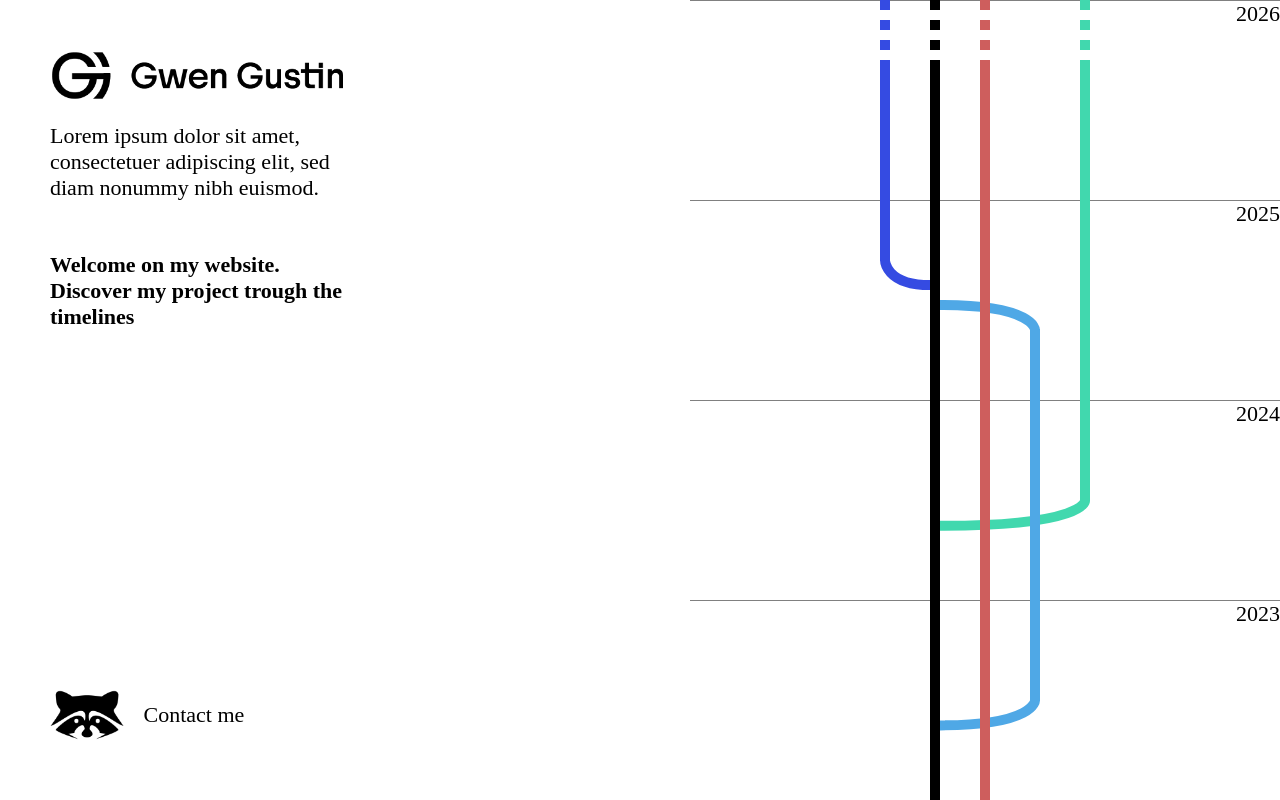
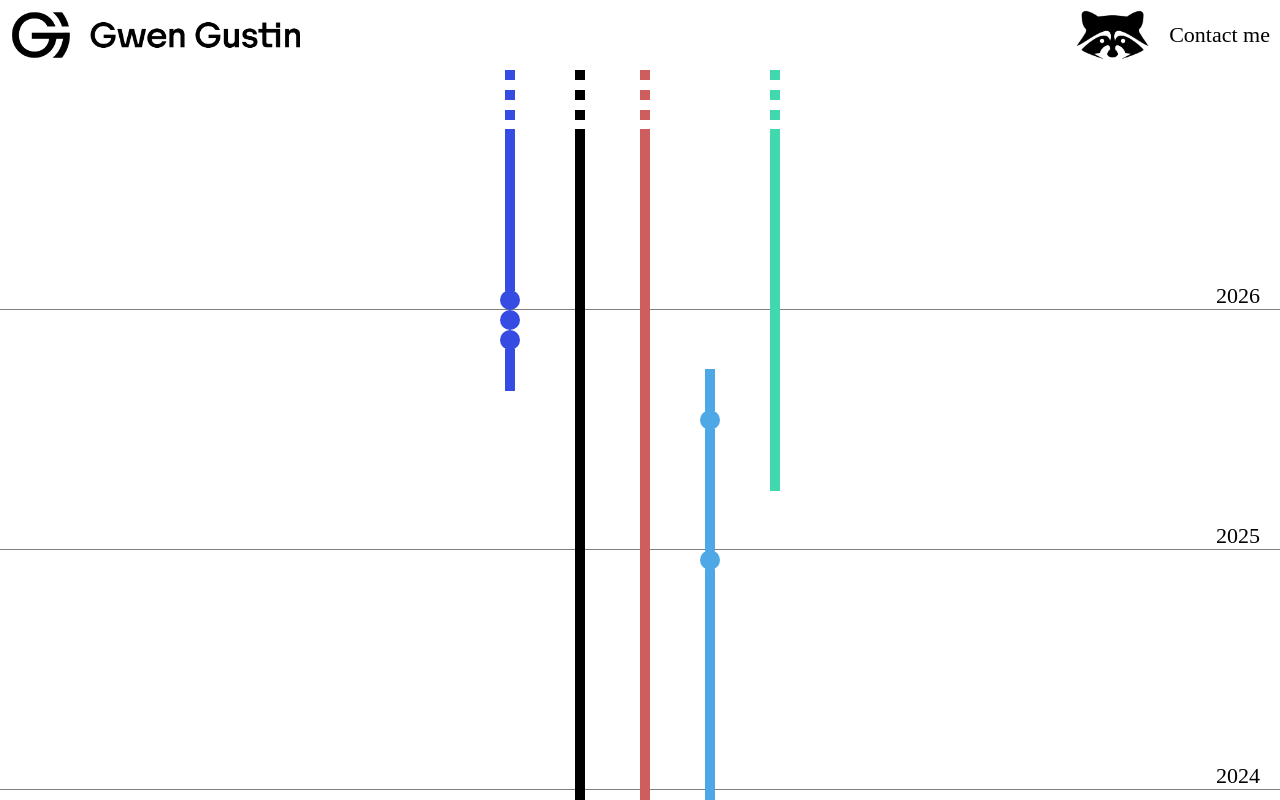
Before and after one commit to gwenaellegustin/portfolio-git, an Angular app: page / in a window 1280 px wide. Shown: the top 800 px of the page. Built offline with nearby package versions, Linux system fonts and the light colour scheme; a web font is replaced by a local one.

Commit message:
version without svg

```diff
--- a/src/app/pages/timeline/timeline.html
+++ b/src/app/pages/timeline/timeline.html
@@ -1,190 +1,194 @@
-<div class="flex">
-  <div class="text-left">
+<div class="top-bar">
   <img src="./Logo.png" />
-    <p>Lorem ipsum dolor sit amet, consectetuer adipiscing elit, sed diam nonummy nibh euismod.</p>
-    <h4 id="description">{{ description }}</h4>
   <div class="contact">
     <img class="racoon-face" src="./GG_Racoon_Face.png" />
     <p>Contact me</p>
   </div>
 </div>
-  <div class="timelines-right">
+
+<div class="timelines-area">
   <div class="timelines">
     <!-- DXD -->
-      <div
-        [class.not-hover]="description !== descriptionDXD && description !== defaultDescription"
-        class="timeline"
-      >
-        <div class="square blue"></div>
-        <div class="square blue"></div>
-        <div class="square blue"></div>
-        <div
-          class="line line-dxd blue interact"
-          (mouseenter)="onHover('dxd')"
-          (mouseleave)="onHover('')"
-        ></div>
+    <div class="timeline">
+      <div class="dots end">
+        <div class="blue"></div>
+        <div class="blue"></div>
+        <div class="blue"></div>
       </div>
-      <svg
-        [class.not-hover]="description !== descriptionDXD && description !== defaultDescription"
-        class="start-dxd"
-        width="50"
-        height="31"
-        viewBox="0 0 50 31"
-        fill="none"
-        xmlns="http://www.w3.org/2000/svg"
-      >
-        <path
-          d="M50 25.0847C5.0563 25.0847 5 0.0847168 5 0.0847168"
-          stroke="#354BE2"
-          stroke-width="10"
-        />
-      </svg>
+      <div class="month blue"></div>
+      <div class="month blue"></div>
+      <div class="month blue"></div>
+      <div class="month blue"></div>
+      <div class="month blue"></div>
+      <div class="month blue"></div>
+      <div class="month blue"></div>
+      <div class="month blue"></div>
+      <div class="point blue"></div>
+      <!-- 2026 -->
+      <div class="point blue"></div>
+      <div class="point blue"></div>
+      <div class="month blue"></div>
+      <div class="month blue"></div>
+    </div>
 
     <!-- Black -->
-      <div class="timeline interact" (mouseenter)="onHover('main')" (mouseleave)="onHover('')">
-        <div class="square black"></div>
-        <div class="square black"></div>
-        <div class="square black"></div>
-        <div class="line black"></div>
-        <div class="square black"></div>
-        <div class="square black"></div>
-        <div class="square black"></div>
-        <div class="square black"></div>
-        <div class="square black"></div>
-        <div class="square black"></div>
-        <div class="square black"></div>
-        <div class="square black"></div>
-        <div class="square black"></div>
-        <div class="square black"></div>
-        <div class="line black short"></div>
+    <div class="timeline">
+      <div class="dots end">
+        <div class="black"></div>
+        <div class="black"></div>
+        <div class="black"></div>
+      </div>
+      <div class="month black"></div>
+      <div class="month black"></div>
+      <div class="month black"></div>
+      <div class="month black"></div>
+      <div class="month black"></div>
+      <div class="month black"></div>
+      <div class="month black"></div>
+      <div class="month black"></div>
+      <div class="month black"></div>
+      <!-- 2026 -->
+      <div class="year black"></div>
+      <div class="year black"></div>
+      <div class="year black"></div>
+      <div class="year black"></div>
+      <div class="year black"></div>
+      <div class="year black"></div>
+      <div class="year black"></div>
+      <div class="year black"></div>
+      <div class="year black"></div>
+      <div class="dots start">
+        <div class="black"></div>
+        <div class="black"></div>
+        <div class="black"></div>
+        <div class="black"></div>
+        <div class="black"></div>
+        <div class="black"></div>
+        <div class="black"></div>
+        <div class="black"></div>
+        <div class="black"></div>
+        <div class="black"></div>
+        <div class="black"></div>
+        <div class="black"></div>
+      </div>
+      <div class="month black"></div>
+      <div class="month black"></div>
+      <div class="month black"></div>
+      <div class="month black"></div>
+      <div class="month black"></div>
+      <div class="month black"></div>
       <div class="point black"></div>
     </div>
 
     <!-- PM -->
-      <svg
-        [class.not-hover]="description !== descriptionPM && description !== defaultDescription"
-        class="start-pm"
-        width="50"
-        height="31"
-        viewBox="0 0 50 31"
-        fill="none"
-        xmlns="http://www.w3.org/2000/svg"
-      >
-        <path
-          d="M0 25.0847C44.9437 25.0847 45 0.0847168 45 0.0847168"
-          stroke="#CE5E5D"
-          stroke-width="10"
-        />
-      </svg>
-
-      <div
-        [class.not-hover]="description !== descriptionPM && description !== defaultDescription"
-        class="timeline"
-      >
-        <div class="square pink"></div>
-        <div class="square pink"></div>
-        <div class="square pink"></div>
-        <div
-          class="line line-pm pink interact"
-          (mouseenter)="onHover('pm')"
-          (mouseleave)="onHover('')"
-        ></div>
+    <div class="timeline">
+      <div class="dots end">
+        <div class="pink"></div>
+        <div class="pink"></div>
+        <div class="pink"></div>
+      </div>
+      <div class="month pink"></div>
+      <div class="month pink"></div>
+      <div class="month pink"></div>
+      <div class="month pink"></div>
+      <div class="month pink"></div>
+      <div class="month pink"></div>
+      <div class="month pink"></div>
+      <div class="month pink"></div>
+      <div class="month pink"></div>
+      <!-- 2026 -->
+      <div class="year pink"></div>
+      <div class="year pink"></div>
+      <div class="year pink"></div>
+      <div class="year pink"></div>
+      <div class="year pink"></div>
+      <div class="month pink"></div>
+      <div class="month pink"></div>
+      <div class="month pink"></div>
+      <div class="month pink"></div>
+      <div class="month pink"></div>
+      <div class="month pink"></div>
+      <div class="line line-pm pink"></div>
     </div>
 
     <!-- HES -->
-
-      <svg
-        [class.not-hover]="description !== descriptionHES && description !== defaultDescription"
-        class="start-HES"
-        width="100"
-        height="31"
-        viewBox="0 0 100 31"
-        fill="none"
-        xmlns="http://www.w3.org/2000/svg"
-      >
-        <path
-          d="M-2.38419e-06 25.3831C94.8811 25.3831 95 0.383057 95 0.383057"
-          stroke="#4FA8E6"
-          stroke-width="10"
-        />
-      </svg>
-      <div
-        [class.not-hover]="description !== descriptionHES && description !== defaultDescription"
-        class="timeline interact"
-        (mouseenter)="onHover('HES')"
-        (mouseleave)="onHover('')"
-      >
-        <div class="line line-HES light-blue"></div>
+    <div class="timeline">
+      <div class="year"></div>
+      <div class="month"></div>
+      <div class="month"></div>
+      <div class="month"></div>
+      <div class="month light-blue"></div>
+      <div class="month light-blue"></div>
+      <div class="point light-blue"></div>
+      <!-- Refactor -->
+      <div class="month light-blue"></div>
+      <div class="month light-blue"></div>
+      <div class="month light-blue"></div>
+      <div class="month light-blue"></div>
+      <div class="month light-blue"></div>
+      <div class="month light-blue"></div>
+      <!-- line -->
+      <div class="point light-blue"></div>
+      <div class="month light-blue"></div>
+      <div class="month light-blue"></div>
+      <div class="month light-blue"></div>
+      <div class="month light-blue"></div>
+      <div class="month light-blue"></div>
+      <div class="month light-blue"></div>
+      <div class="month light-blue"></div>
+      <div class="month light-blue"></div>
+      <div class="month light-blue"></div>
+      <div class="month light-blue"></div>
+      <div class="month light-blue"></div>
+      <div class="month light-blue"></div>
+      <div class="month light-blue"></div>
+      <div class="month light-blue"></div>
+      <div class="month light-blue"></div>
     </div>
 
-      <svg
-        [class.not-hover]="description !== descriptionHES && description !== defaultDescription"
-        class="end-HES"
-        width="100"
-        height="31"
-        viewBox="0 0 100 31"
-        fill="none"
-        xmlns="http://www.w3.org/2000/svg"
-      >
-        <path d="M-2.38419e-06 5C94.8811 5 95 30 95 30" stroke="#4FA8E6" stroke-width="10" />
-      </svg>
-
-      <!-- <div
-        [class.not-hover]="
-          description !== descriptionHESproject && description !== defaultDescription
-        "
-        class="point light-blue commit-HES interact"
-        (mouseenter)="onHover('HES-project')"
-        (mouseleave)="onHover('')"
-      ></div> -->
-
     <!-- Up4it -->
-      <svg
-        class="start-up4it"
-        [class.not-hover]="description !== descriptionUp4it && description !== defaultDescription"
-        width="150"
-        height="31"
-        viewBox="0 0 150 31"
-        fill="none"
-        xmlns="http://www.w3.org/2000/svg"
-      >
-        <path
-          d="M-4.76837e-06 25.8745C144.819 25.8745 145 0.874512 145 0.874512"
-          stroke="#41D8AE"
-          stroke-width="10"
-        />
-      </svg>
-
-      <div
-        [class.not-hover]="description !== descriptionUp4it && description !== defaultDescription"
-        class="timeline"
-      >
-        <div class="square green"></div>
-        <div class="square green"></div>
-        <div class="square green"></div>
-        <div
-          class="line line-up4it green interact"
-          (mouseenter)="onHover('up4it')"
-          (mouseleave)="onHover('')"
-        ></div>
+    <div class="timeline">
+      <div class="dots end">
+        <div class="green"></div>
+        <div class="green"></div>
+        <div class="green"></div>
+      </div>
+      <div class="month green"></div>
+      <div class="month green"></div>
+      <div class="month green"></div>
+      <div class="month green"></div>
+      <div class="month green"></div>
+      <div class="month green"></div>
+      <div class="month green"></div>
+      <div class="month green"></div>
+      <div class="month green"></div>
+      <!-- line -->
+      <div class="month green"></div>
+      <div class="month green"></div>
+      <div class="month green"></div>
+      <div class="month green"></div>
+      <div class="month green"></div>
+      <div class="month green"></div>
+      <div class="month green"></div>
+      <div class="month green"></div>
+      <div class="month green"></div>
     </div>
   </div>
 
   <div class="background">
-      <div class="year">2026</div>
-      <div class="year">2025</div>
-      <div class="year">2024</div>
-      <div class="year">2023</div>
-      <div class="year">2022</div>
-      <div class="year">2021</div>
-      <div class="year">2020</div>
-      <div class="year">2019</div>
-      <div class="year">2018</div>
-      <div class="year">2017</div>
+    <div class="year"><div class="text">2026</div></div>
+    <div class="year"><div class="text">2025</div></div>
+    <div class="year"><div class="text">2024</div></div>
+    <div class="year"><div class="text">2023</div></div>
+    <div class="year"><div class="text">2022</div></div>
+    <div class="year"><div class="text">2021</div></div>
+    <div class="year"><div class="text">2020</div></div>
+    <div class="year"><div class="text">2019</div></div>
+    <div class="year"><div class="text">2018</div></div>
+    <div class="year"><div class="text">2017</div></div>
     <div class="year">
-        <div class="racoon-body"><img src="./GG_Racoon_Body.png" /></div>
+      <div class="text"><img src="./GG_Racoon_Body.png" /></div>
     </div>
-      <div class="year">1996</div>
+    <div class="year"><div class="text">1996</div></div>
   </div>
 </div>
-</div>
--- a/src/app/pages/timeline/timeline.scss
+++ b/src/app/pages/timeline/timeline.scss
@@ -1,26 +1,9 @@
 :host {
-  .flex {
+  .top-bar {
     display: flex;
-    height: 100vh;
-  }
-
-  .text-left {
-    display: flex;
-    flex-direction: column;
-    padding: 50px;
-    width: 50%;
-    overflow: auto;
-    img {
-      width: 50%;
-    }
-    h4,
-    p {
-      width: 50%;
-      text-justify: auto;
-    }
-    #description {
-      flex-grow: 1;
-    }
+    padding: 10px;
+    height: 50px;
+    justify-content: space-between;
     .contact {
       display: flex;
       align-items: center;
@@ -37,61 +20,74 @@
     flex-direction: column;
     width: 0;
     z-index: -1;
-    height: calc(24 * 100px);
+    height: calc(240px * 12);
     .year {
-      width: 50vw;
-      height: calc(2 * 100px);
-      border-top: 1px solid grey;
-      text-align: end;
+      height: calc(240px + 1px); // year + 1 px of error ?
+      width: 100vw;
+      border-bottom: 1px solid grey;
+      text-align: end; // Right align
       align-self: flex-end;
-    }
-    .racoon-body {
-      width: auto;
-      align-self: flex-end;
-      img {
-        height: 50px;
-        -webkit-transform: scaleX(-1);
-        transform: scaleX(-1);
+      position: relative;
+      .text {
+        position: absolute;
+        bottom: 0;
+        right: 20px;
+        img {
+          height: 50px;
+          -webkit-transform: scaleX(-1);
+          transform: scaleX(-1);
+        }
       }
     }
   }
 
-  .timelines-right {
-    width: 50%;
+  .timelines-area {
+    width: 100%;
     height: 100%;
-    overflow-y: auto;
     display: flex;
     justify-content: flex-end;
     .timelines {
-      margin: auto;
+      margin: 0 auto;
       display: flex;
+      gap: 50px;
     }
   }
 
   .timeline {
     display: flex;
     flex-direction: column;
-    gap: 10px;
     align-items: center;
   }
-  .interact:hover {
-    cursor: pointer;
-  }
-  .not-hover {
-    filter: grayscale(1);
+
+  .year {
+    width: 10px;
+    height: 240px;
   }
 
-  .square {
+  .month {
     width: 10px;
-    height: 10px;
+    height: 22px;
+    margin: -1px 0;
   }
-  .line {
-    width: 10px;
-    z-index: 10;
+
+  .dots {
+    display: flex;
+    flex-direction: column;
+    gap: 10px;
+    div {
+      width: 10px;
+      height: 10px;
+    }
+  }
+  .dots.end {
+    margin-bottom: 10px;
+  }
+  .dots.start {
+    margin-top: 10px;
   }
   .point {
-    width: 25px;
-    height: 25px;
+    width: 20px;
+    height: 20px;
     border-radius: 50%;
     z-index: 20;
   }
@@ -100,73 +96,21 @@
     background-color: black;
     z-index: 0;
   }
-  .line.black {
-    height: calc(20 * 100px - 60px);
-  }
-  .line.black.short {
-    height: calc(1 * 100px - 30px);
-  }
-  .point.black {
-    margin: -10px;
-  }
 
   // DXD
   .blue {
     background-color: #354be2;
   }
-  .line-dxd {
-    background-color: #354be2;
-    height: calc(3 * 100px - 100px + 1px);
-  }
-  .start-dxd {
-    margin-left: -10px;
-    padding-top: calc((3 * 100px) - 40px);
-  }
-
   // PM
   .pink {
     background-color: #ce5e5d;
   }
-  .line-pm {
-    height: calc((13 * 100px) - 60px + 1px);
-  }
-  .start-pm {
-    margin-right: -10px;
-    padding-top: calc((13 * 100px));
-  }
-
   // HES
   .light-blue {
     background-color: #4fa8e6;
   }
-  .line-HES {
-    margin-left: -10px;
-    margin-top: calc((3 * 100px) + 30px - 1px);
-    height: calc((4 * 100px) - 30px + 2px);
-  }
-  .start-HES {
-    margin-left: -50px;
-    padding-top: calc((7 * 100px));
-  }
-  .end-HES {
-    margin-left: -100px;
-    margin-top: calc((3 * 100px));
-  }
-  .commit-HES {
-    margin-top: calc((4.5 * 100px));
-    margin-left: -17.5px;
-  }
-
   // PM
   .green {
     background-color: #41d8ae;
-    margin-left: -10px;
-  }
-  .line-up4it {
-    height: calc((5 * 100px) - 60px + 1px);
-  }
-  .start-up4it {
-    margin-left: -100px;
-    padding-top: calc((5 * 100px));
   }
 }
```
Lines whose indentation alone changed are shown as unchanged.
